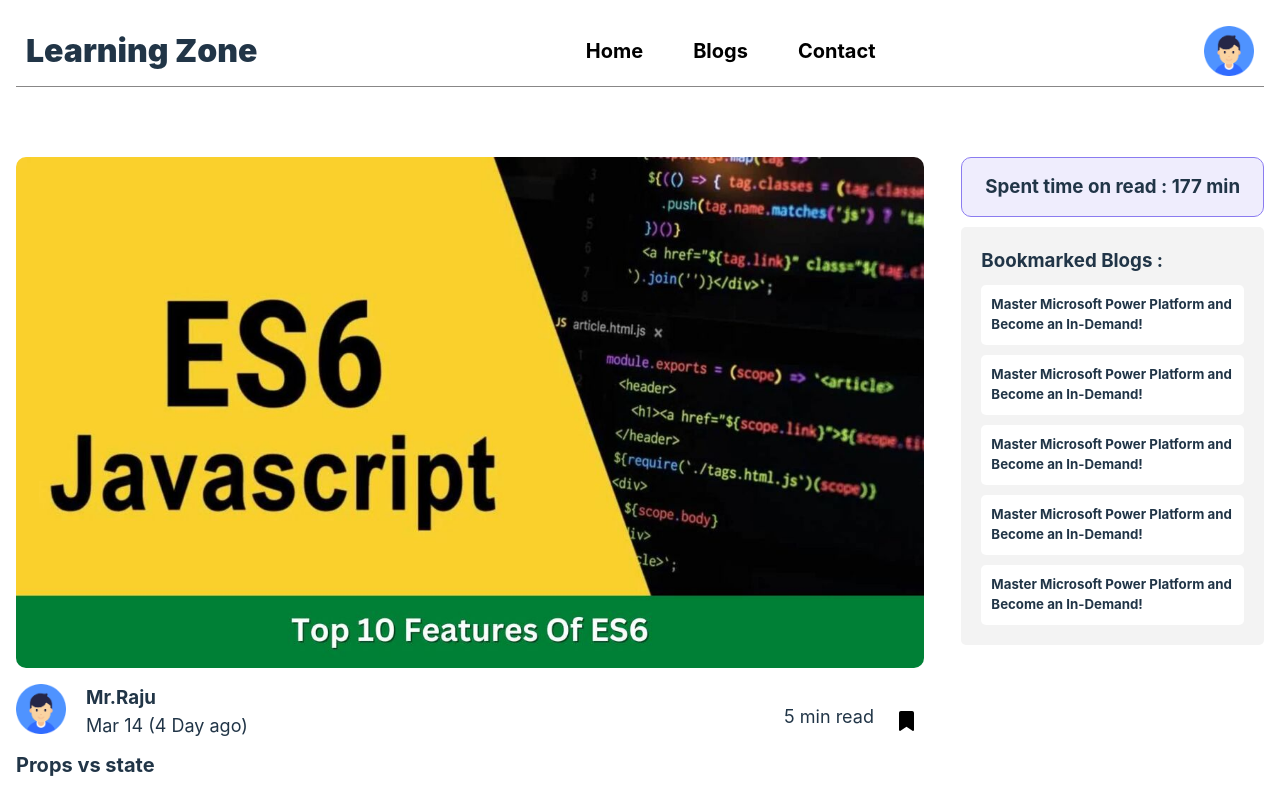
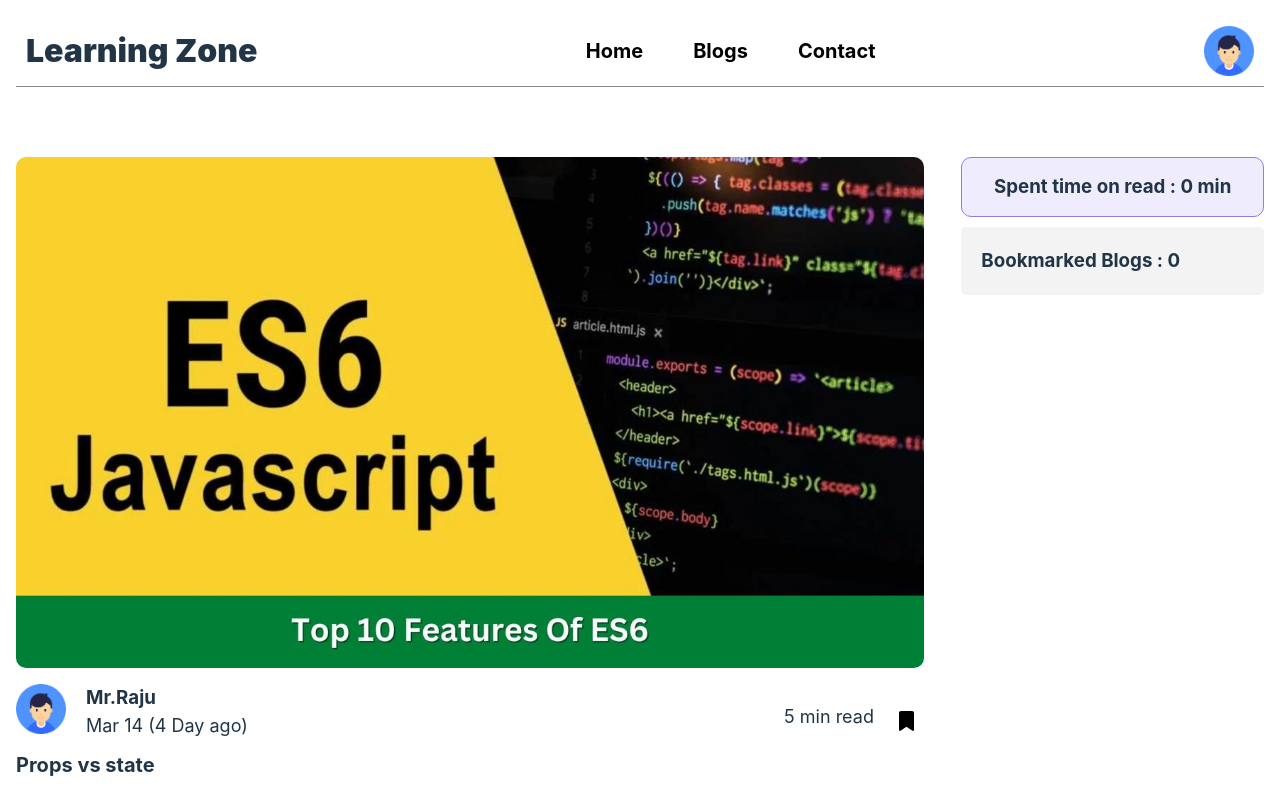
Before and after one commit to sakibhossainwd/Learning-Zone-A-8, a React (Vite) app: page / in a window 1280 px wide. Shown: the top 794 px of the page. Built offline with nearby package versions, Linux system fonts and the light colour scheme.

Commit message:
maek as read added done and book mark added done

```diff
--- a/src/components/Blog/Blog.jsx
+++ b/src/components/Blog/Blog.jsx
@@ -4,14 +4,21 @@ import { FontAwesomeIcon } from '@fortawesome/react-fontawesome'
 import { faBookmark } from '@fortawesome/free-solid-svg-icons'
 import './Blog.css'
 
-const Blog = ({blog, }) => {
+const Blog = ({blog, readTimes, setreadTimes, bookedBlogs, setBookedBlogs}) => {
     // console.log(props.blog.cover)
     // const blog = props.blog
     const {id, cover, BlogName, userImg, userName, publishDate, readTime, hashTag} = blog;
 
-    const markReadTime = () => {
-        console.log('mark as read clicked')
+    const markReadTime = (readTime) => {
+        const totalRealTime = [...readTimes, readTime];
+        setreadTimes(totalRealTime)
     }
+
+    const addbookMark = (bookMark) => {
+        const totalBookMark = [...bookedBlogs, bookMark];
+        setBookedBlogs(totalBookMark)
+    }
+
 
     return (
         <div className='blog-container'>
@@ -28,7 +35,7 @@ const Blog = ({blog, }) => {
                 </div>
                 <div className="read-time">
                     <p>{readTime} min read</p>
-                    <a href="" className='bookMark'>< FontAwesomeIcon icon={faBookmark} />
+                    <a href="#" className='bookMark' onClick={ () => addbookMark(blog)}>< FontAwesomeIcon icon={faBookmark} />
                     </a>
                 </div>
             </div>
--- a/src/components/BlogPage/BlogPage.jsx
+++ b/src/components/BlogPage/BlogPage.jsx
@@ -6,7 +6,12 @@ import BookMark from '../BookMark/BookMark';
 
 
 const BlogPage = () => {
+    // This state for get data from json file
     const [blogs, setBlogs] = useState([]);
+    // This state for get clicked read Time
+    const [readTimes, setreadTimes] = useState([]);
+    // Thos state for get clicked data
+    const [bookedBlogs, setBookedBlogs] = useState([])
 
     useEffect ( () => {
         fetch('../../../fakeData/blogs.json')
@@ -22,12 +27,15 @@ const BlogPage = () => {
                     blogs.map(blog => <Blog
                     key={blog.id}
                     blog={blog}
-
+                    readTimes={readTimes}
+                    setreadTimes={setreadTimes}
+                    bookedBlogs={bookedBlogs}
+                    setBookedBlogs={setBookedBlogs}
                     ></Blog> )
                 }
             </div>
 
-            <BookMark ></BookMark>
+            <BookMark readTimes={readTimes} setreadTimes={setreadTimes} bookedBlogs={bookedBlogs} setBookedBlogs={setBookedBlogs}></BookMark>
         </div>
     );
 };
--- a/src/components/BookMark/BookMark.css
+++ b/src/components/BookMark/BookMark.css
@@ -17,9 +17,3 @@
     padding: 20px;
     border-radius: 5px;
 }
-.bookMark{
-    background-color: #fff;
-    padding: 10px;
-    border-radius: 5px;
-    margin-top: 10px;
-}
--- a/src/components/BookMark/BookMark.jsx
+++ b/src/components/BookMark/BookMark.jsx
@@ -1,34 +1,26 @@
 // eslint-disable-next-line no-unused-vars
 import React from 'react';
 import './BookMark.css'
+import BookedBookMark from '../BookedBookMark/BookedBookMark';
 
-const BookMark = (props) => {
-    // console.log(props)
 
+const BookMark = ({readTimes, bookedBlogs}) => {
+    // console.log(readTimes)
+    console.log(bookedBlogs)
+    const totalRealTime = readTimes.reduce((total, curr) => total + curr.readTime, 0)
 
     return (
         <div className='side-container'>
             <div className="spent-time">
-                <h3>Spent time on read : 177 min</h3>
+                <h3>Spent time on read : {totalRealTime} min</h3>
             </div>
             <div className="bookMark-container">
-                <h3>Bookmarked Blogs : {props.length}</h3>
-                <div className="bookMark">
-                    <h5>Master Microsoft Power Platform and Become an In-Demand!</h5>
-                </div>
-                <div className="bookMark">
-                    <h5>Master Microsoft Power Platform and Become an In-Demand!</h5>
-                </div>
-                <div className="bookMark">
-                    <h5>Master Microsoft Power Platform and Become an In-Demand!</h5>
-                </div>
-                <div className="bookMark">
-                    <h5>Master Microsoft Power Platform and Become an In-Demand!</h5>
-                </div>
-                <div className="bookMark">
-                    <h5>Master Microsoft Power Platform and Become an In-Demand!</h5>
-                </div>
+                <h3>Bookmarked Blogs : {bookedBlogs.length}</h3>
+            {
+                bookedBlogs.map( bookedItem => <BookedBookMark key={bookedItem.id} bookedItem={bookedItem}></BookedBookMark>)
+            }
             </div>
+
         </div>
     );
 };
--- /dev/null
+++ b/src/components/BookedBookMark/BookedBookMark.css
@@ -0,0 +1,13 @@
+.bookMark-container{
+    margin-top: 10px;
+    background-color: #f3f3f3;
+    padding: 20px;
+    border-radius: 5px;
+}
+
+.bookMark{
+    background-color: #fff;
+    padding: 10px;
+    border-radius: 5px;
+    margin-top: 10px;
+}
--- /dev/null
+++ b/src/components/BookedBookMark/BookedBookMark.jsx
@@ -0,0 +1,16 @@
+// eslint-disable-next-line no-unused-vars
+import React from 'react';
+import './BookedBookMark.css'
+
+const BookedBookMark = ({bookedItem}) => {
+    console.log(bookedItem)
+    return (
+        <div>
+            <div className="bookMark">
+                <h5>{bookedItem.BlogName}</h5>
+            </div>
+        </div>
+    );
+};
+
+export default BookedBookMark;
```
